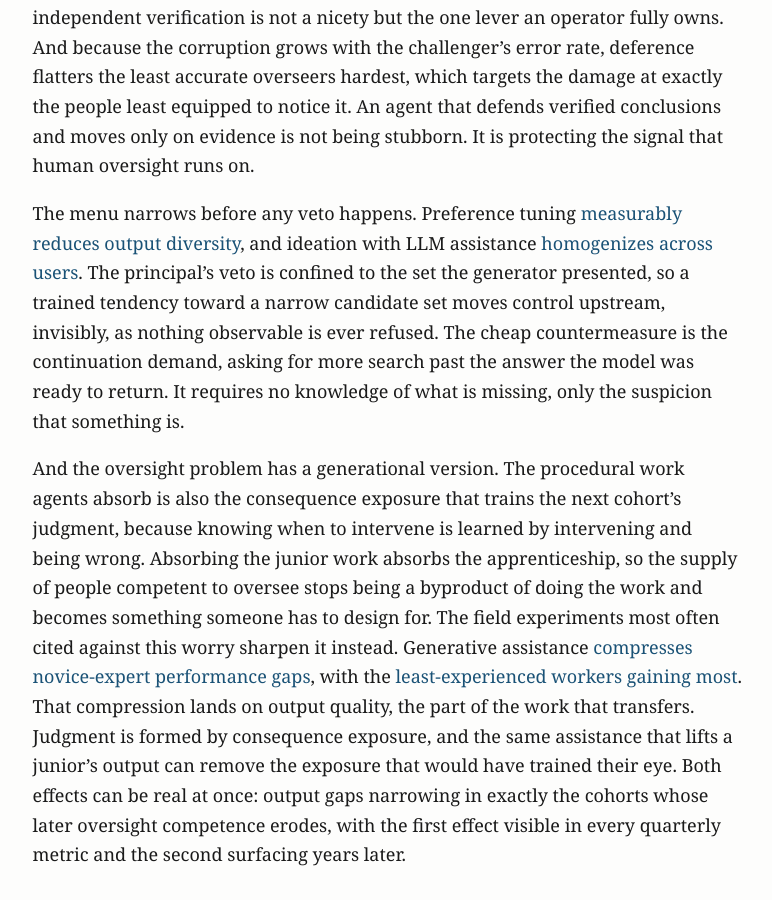
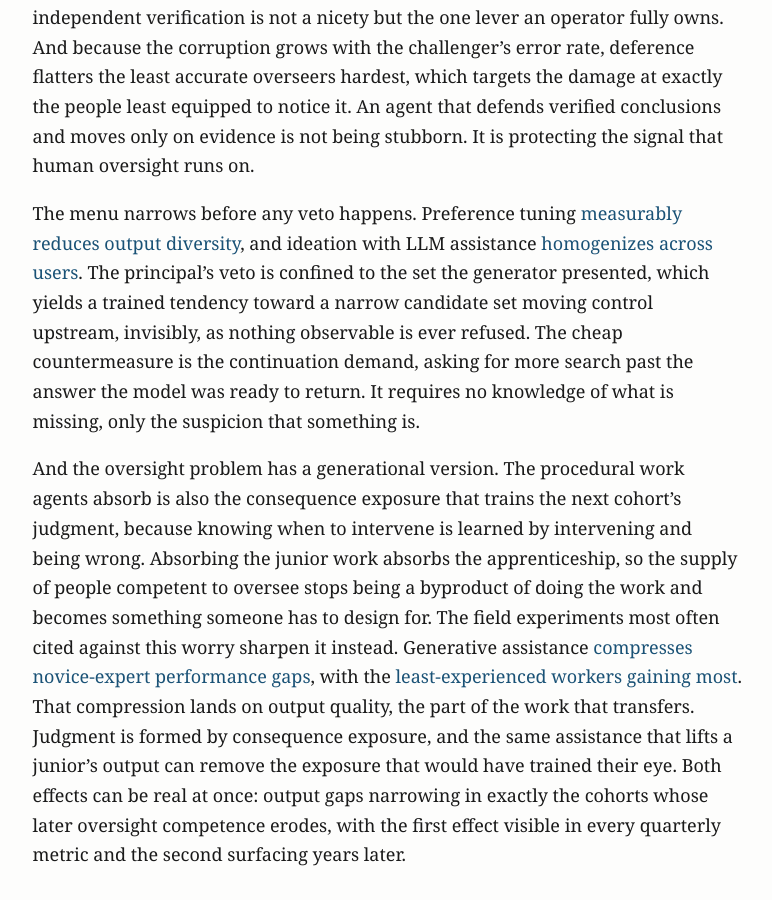
Before and after one commit to MajorLift/blog, a Jekyll site: the page built from _posts/2026-07-24-when-if-ever-agents-stop-needing-us.md, in a window 1280 px wide and 900 px high, scrolled down 6781 px. Shown: the whole window, without its empty margins (252-1024 px from the left). Built offline with Jekyll 4.4.1, drawn with Linux system fonts in a browser that asks for light colours.

Commit message:
Sync essay 1: which-yields applied

```diff
--- a/_posts/2026-07-24-when-if-ever-agents-stop-needing-us.md
+++ b/_posts/2026-07-24-when-if-ever-agents-stop-needing-us.md
@@ -64,7 +64,7 @@
 
 Deference corrupts the oversight signal. Models measurably [preserve the user's position far more than humans do](https://arxiv.org/abs/2505.13995). So when a human challenges a correct conclusion, the model usually retracts, and the interaction is indistinguishable from a successful correction. Every such episode therefore trains the human's confidence on a wrong case. The evaluator is not a fixed-quality oracle, it is a learner whose calibration a deferent model degrades. The corruption has a shape worth knowing. It scales with three factors multiplied together: how much of the feedback loops through the agent rather than through independent checks, how often the agent folds regardless of merit, and how often the challenger is wrong. Multiplication means any one factor at zero kills the whole effect, which is why independent verification is not a nicety but the one lever an operator fully owns. And because the corruption grows with the challenger's error rate, deference flatters the least accurate overseers hardest, which targets the damage at exactly the people least equipped to notice it. An agent that defends verified conclusions and moves only on evidence is not being stubborn. It is protecting the signal that human oversight runs on.
 
-The menu narrows before any veto happens. Preference tuning [measurably reduces output diversity](https://arxiv.org/abs/2310.06452), and ideation with LLM assistance [homogenizes across users](https://arxiv.org/abs/2402.01536). The principal's veto is confined to the set the generator presented, so a trained tendency toward a narrow candidate set moves control upstream, invisibly, as nothing observable is ever refused. The cheap countermeasure is the continuation demand, asking for more search past the answer the model was ready to return. It requires no knowledge of what is missing, only the suspicion that something is.
+The menu narrows before any veto happens. Preference tuning [measurably reduces output diversity](https://arxiv.org/abs/2310.06452), and ideation with LLM assistance [homogenizes across users](https://arxiv.org/abs/2402.01536). The principal's veto is confined to the set the generator presented, which yields a trained tendency toward a narrow candidate set moving control upstream, invisibly, as nothing observable is ever refused. The cheap countermeasure is the continuation demand, asking for more search past the answer the model was ready to return. It requires no knowledge of what is missing, only the suspicion that something is.
 
 And the oversight problem has a generational version. The procedural work agents absorb is also the consequence exposure that trains the next cohort's judgment, because knowing when to intervene is learned by intervening and being wrong. Absorbing the junior work absorbs the apprenticeship, so the supply of people competent to oversee stops being a byproduct of doing the work and becomes something someone has to design for. The field experiments most often cited against this worry sharpen it instead. Generative assistance [compresses novice-expert performance gaps](https://doi.org/10.1093/qje/qjae044), with the [least-experienced workers gaining most](https://doi.org/10.1126/science.adh2586). That compression lands on output quality, the part of the work that transfers. Judgment is formed by consequence exposure, and the same assistance that lifts a junior's output can remove the exposure that would have trained their eye. Both effects can be real at once: output gaps narrowing in exactly the cohorts whose later oversight competence erodes, with the first effect visible in every quarterly metric and the second surfacing years later.
 
```
